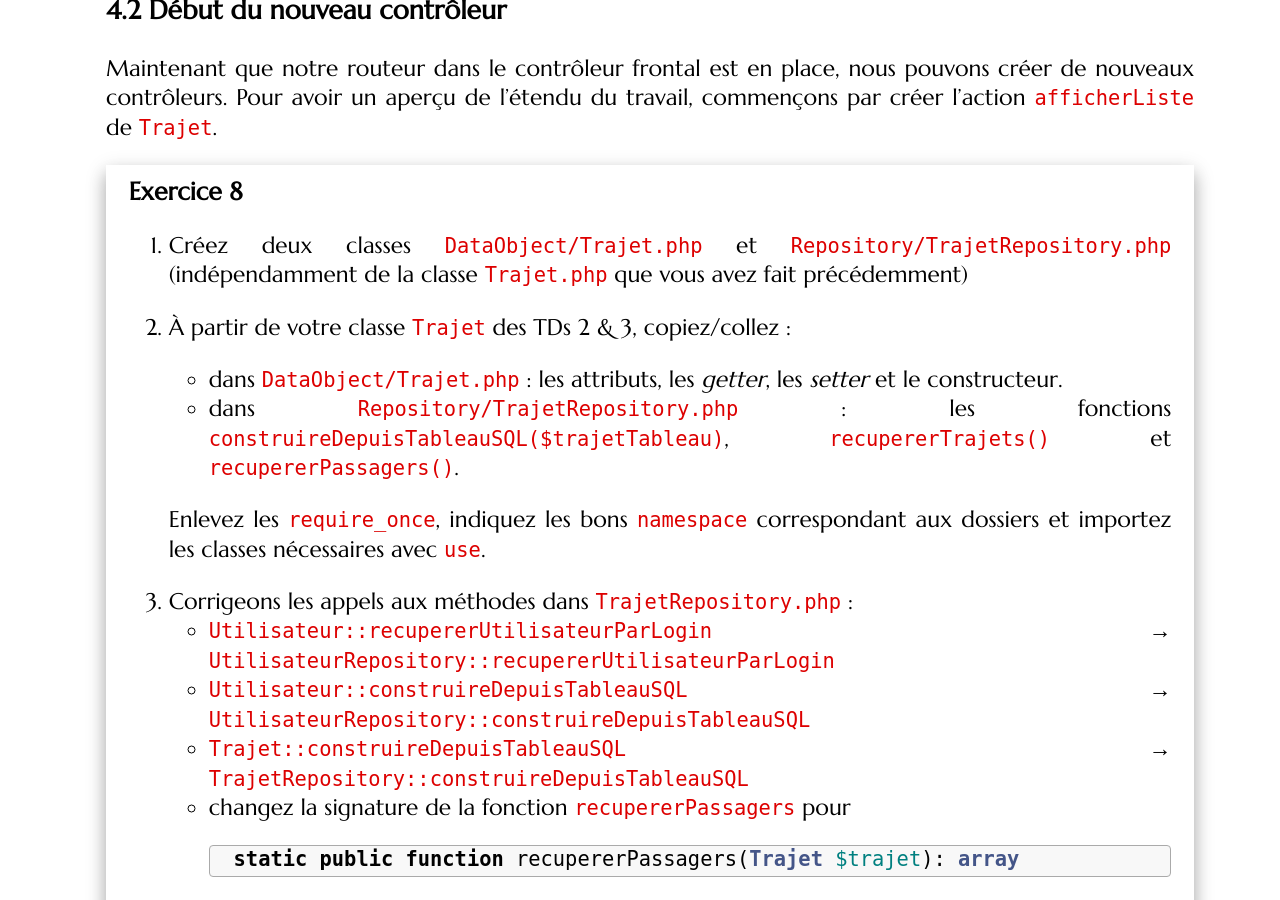
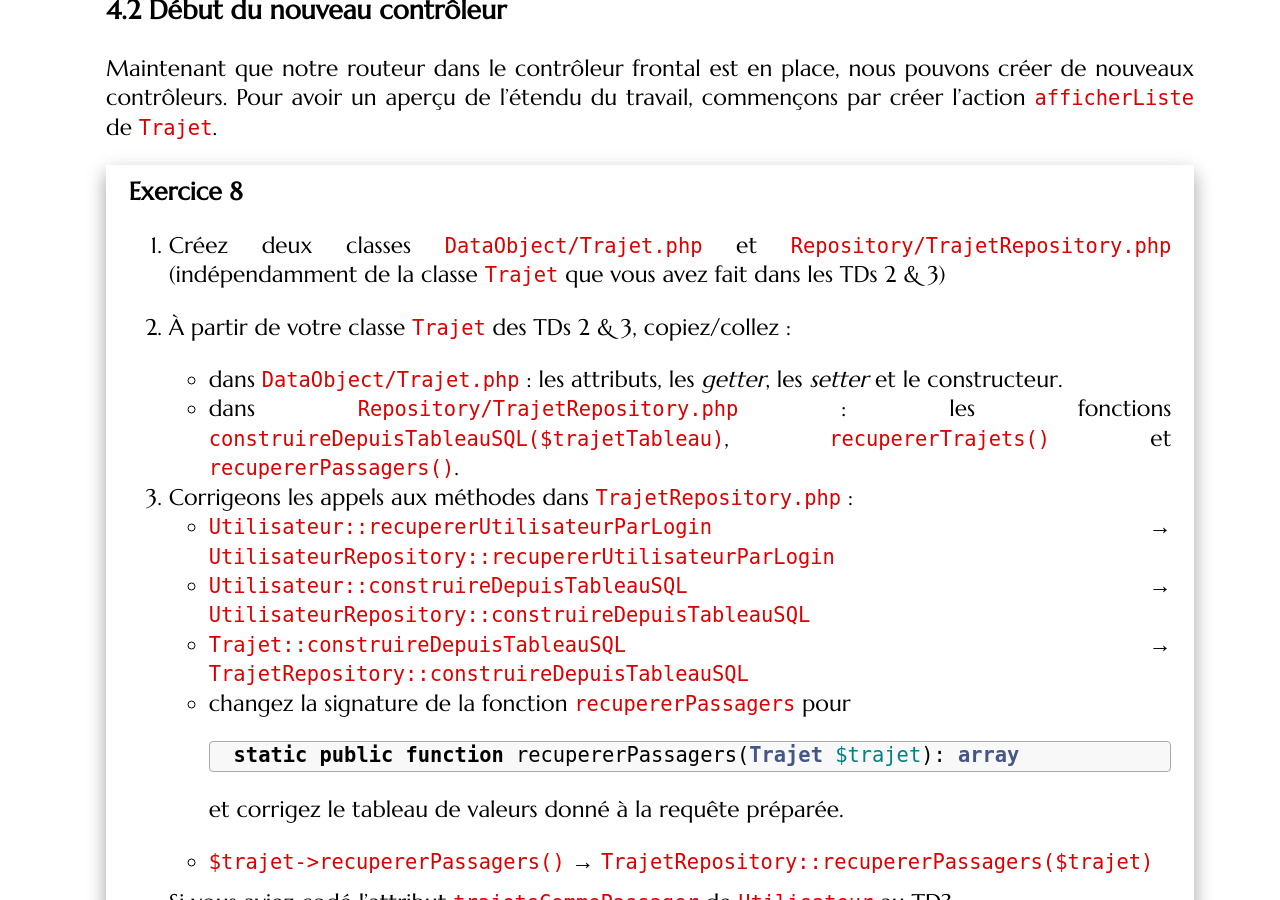
Before and after one commit to romainlebreton/R3.01-DeveloppementWeb, a Jekyll site: the page built from tutorials/tutorial6.md, in a window 1280 px wide and 900 px high, scrolled down 8885 px. Built offline with Jekyll 4.4.1, drawn with Linux system fonts in a browser that asks for light colours; some web fonts are replaced.

Commit message:
Update tutorial6.md

```diff
--- a/tutorials/tutorial6.md
+++ b/tutorials/tutorial6.md
@@ -391,7 +391,7 @@ travail, commençons par créer l'action `afficherListe` de `Trajet`.
 <div class="exercise">
 
 2. Créez deux classes `DataObject/Trajet.php` et
-   `Repository/TrajetRepository.php` (indépendamment de la classe `Trajet.php` que vous avez fait précédemment)
+   `Repository/TrajetRepository.php` (indépendamment de la classe `Trajet` que vous avez fait dans les TDs 2 & 3)
 
 3. À partir de votre classe `Trajet` des TDs 2 & 3, copiez/collez :
 
@@ -401,8 +401,8 @@ travail, commençons par créer l'action `afficherListe` de `Trajet`.
      `construireDepuisTableauSQL($trajetTableau)`, `recupererTrajets()` et
      `recupererPassagers()`.
 
-   Enlevez les `require_once`, indiquez les bons `namespace` correspondant aux
-   dossiers et importez les classes nécessaires avec `use`.
+   <!-- Enlevez les `require_once`, indiquez les bons `namespace` correspondant aux
+   dossiers et importez les classes nécessaires avec `use`. -->
 
 4. Corrigeons les appels aux méthodes dans `TrajetRepository.php` :
    * `Utilisateur::recupererUtilisateurParLogin` → `UtilisateurRepository::recupererUtilisateurParLogin`
```
